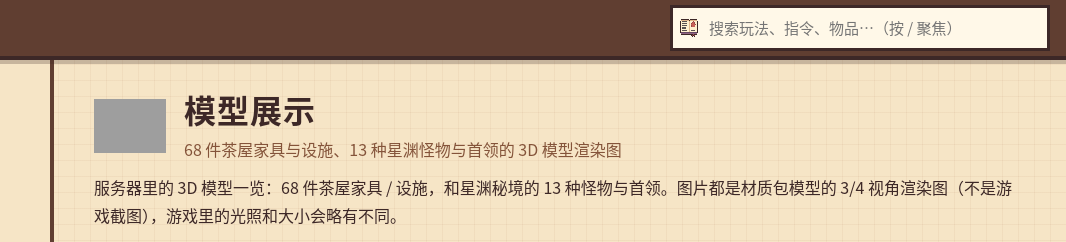
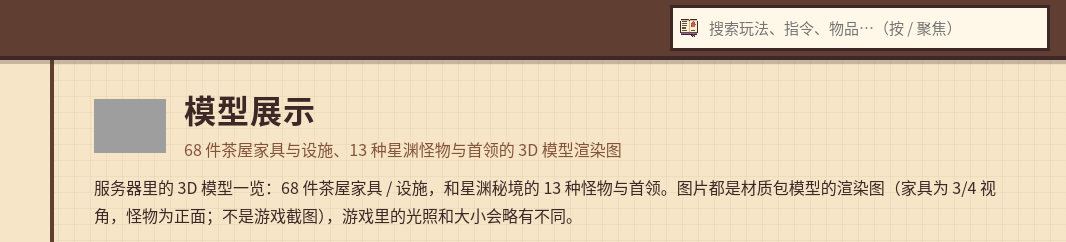
Before and after one commit to imLeyson/SHUMCwiki, a plain HTML site: page models.html in a window 1280 px wide. Shown: the top 242 px of the page, 214-1280 px from the left. Drawn offline with Linux system fonts and the light colour scheme; grey boxes are pictures that could not be loaded.

Commit message:
模型展示：星渊怪物与首领改为正面视角渲染图

```diff
--- a/models.html
+++ b/models.html
@@ -40,7 +40,7 @@
 <nav id="sidebar" aria-label="目录"></nav>
 <main class="content">
 <div class="page-head"><img class="px" src="images/art/crate.png" alt=""><div><h1>模型展示</h1><p class="lead">68 件茶屋家具与设施、13 种星渊怪物与首领的 3D 模型渲染图</p></div></div>
-<p>服务器里的 3D 模型一览：68 件茶屋家具 / 设施，和星渊秘境的 13 种怪物与首领。图片都是材质包模型的 3/4 视角渲染图（不是游戏截图），游戏里的光照和大小会略有不同。</p>
+<p>服务器里的 3D 模型一览：68 件茶屋家具 / 设施，和星渊秘境的 13 种怪物与首领。图片都是材质包模型的渲染图（家具为 3/4 视角，怪物为正面；不是游戏截图），游戏里的光照和大小会略有不同。</p>
 <div class="callout tip"><img class="px" src="images/art/housekey.png" alt=""><div><p class="c-title">想知道怎么买、怎么摆？</p><p>家具价格、摆放规则和联动玩法见 <a href="furniture.html">茶屋家具 · 柚子家具馆</a>；怪物怎么打见 <a href="abyss.html">星渊秘境</a>。</p></div></div>
 
 <h2>茶屋家具模型</h2>
```
Also changed, not shown: images/models/furniture/kitchen_stove.webp (added), images/models/monsters/boiling_teapot.webp, images/models/monsters/boss_luoying.webp, images/models/monsters/boss_zhuye.webp, images/models/monsters/boss_zixiao.webp, images/models/monsters/crystal_armadillo.webp, images/models/monsters/crystal_spiderling.webp, images/models/monsters/great_lantern.webp, images/models/monsters/lantern_watcher.webp, images/models/monsters/lost_lantern.webp, images/models/monsters/mist_frog.webp, images/models/monsters/moss_golem.webp, images/models/monsters/sakura_ronin.webp, images/models/monsters/star_thief_rat.webp.
